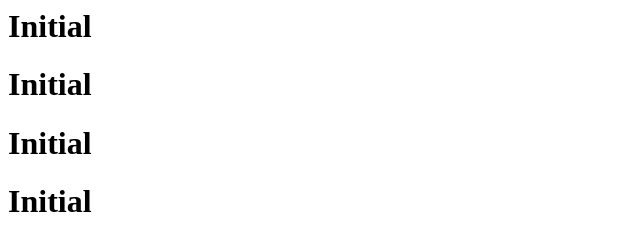
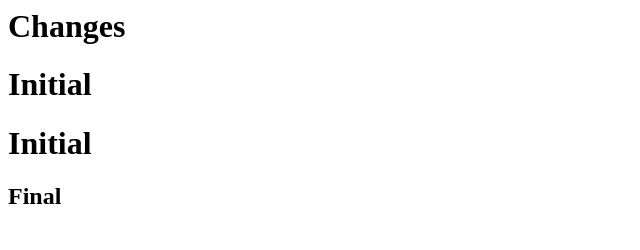
Before and after one commit to glades95/git-tutorial, a plain HTML site: page index.html in a window 1280 px wide. Shown: the whole page, without its empty margins (0-640 px from the left). Drawn offline with Linux system fonts and the light colour scheme.

Commit message:
staged commit

```diff
--- a/index.html
+++ b/index.html
@@ -1,4 +1,4 @@
+<h1>Changes</h1>
 <h1>Initial</h1>
 <h1>Initial</h1>
-<h1>Initial</h1>
-<h1>Initial</h1>
+<h2>Final</h2>
```
Also changed, not shown: 1 other file.
